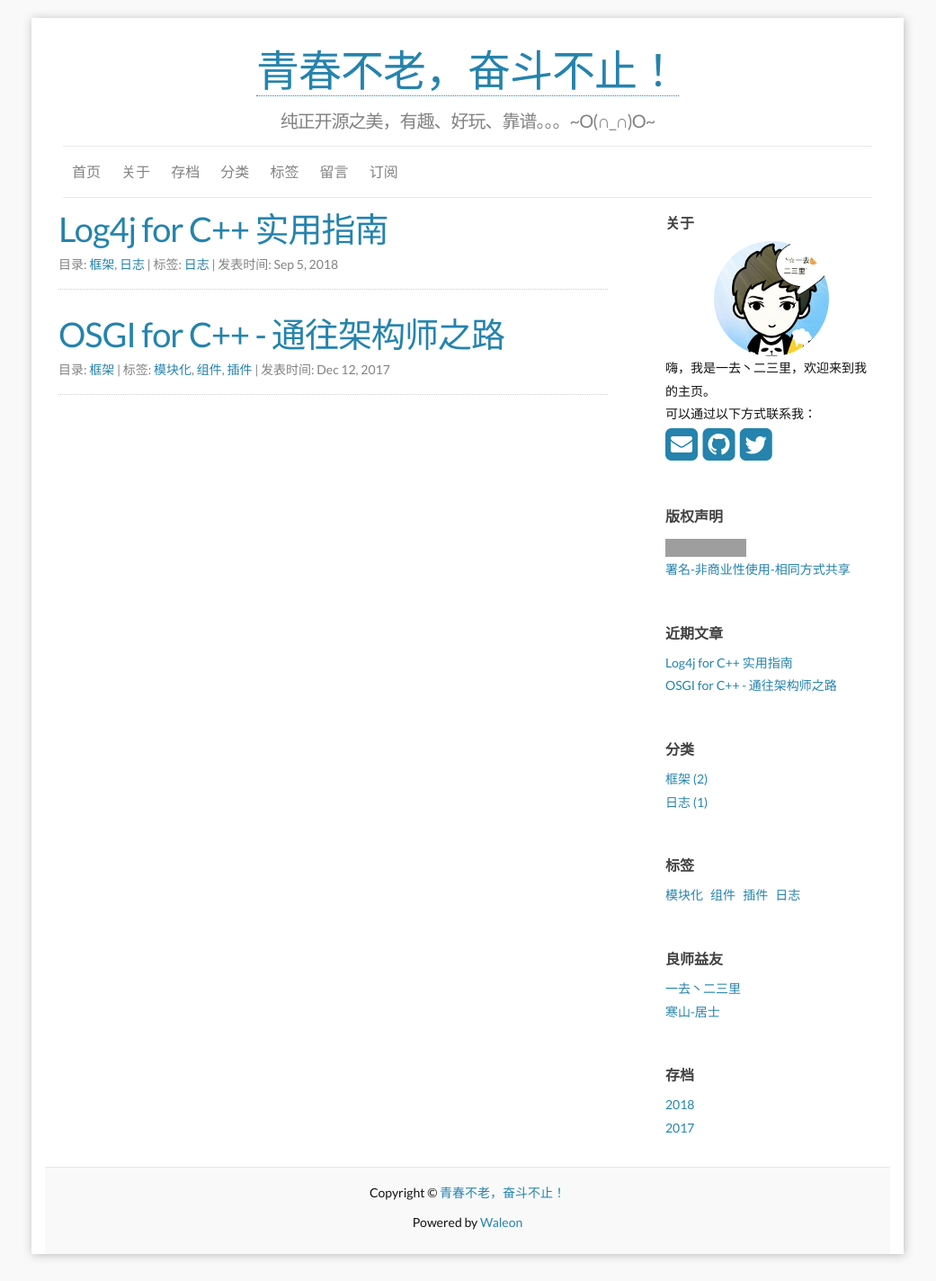
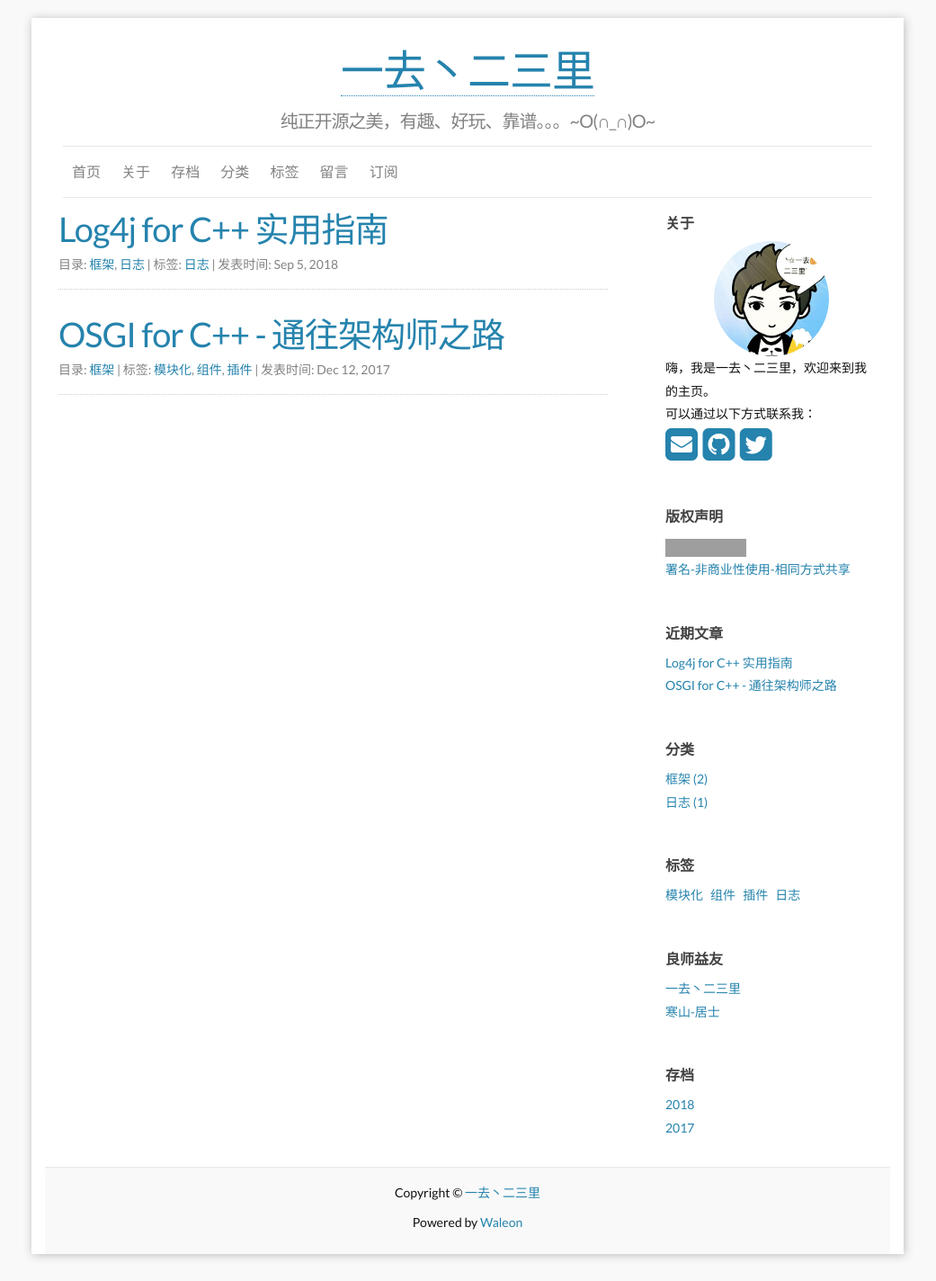
Before and after one commit to Waleon/Waleon.github.io, a Jekyll site: the page built from index.html, in a window 1280 px wide. Shown: the whole page at 90% size, without its empty margins (120-1161 px from the left). Built offline with Jekyll 4.4.1, drawn with Linux system fonts in a browser that asks for light colours; the list of posts is cut into pages by our own code; grey boxes are pictures that could not be loaded.

Commit message:
update title

```diff
--- a/_config.yml
+++ b/_config.yml
@@ -1,5 +1,5 @@
 ### Site info:
-title: 青春不老，奋斗不止！
+title: 一去丶二三里
 tagline: 纯正开源之美，有趣、好玩、靠谱。。。~O(∩_∩)O~
 author: Waleon
 email: 550755606@qq.com
```
